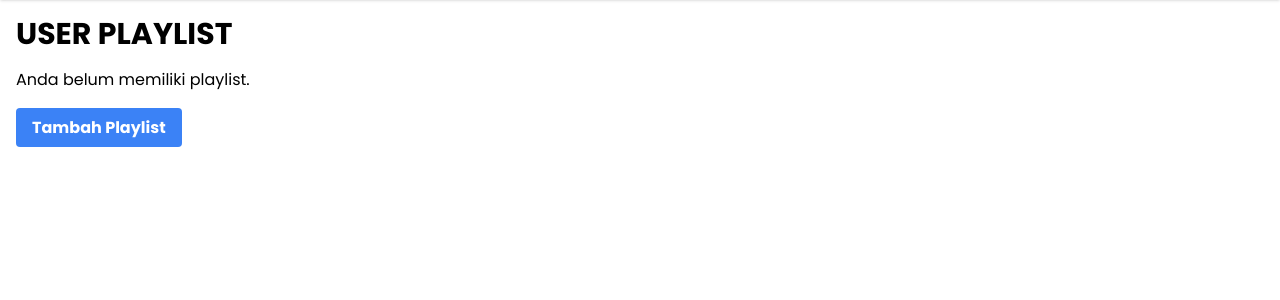
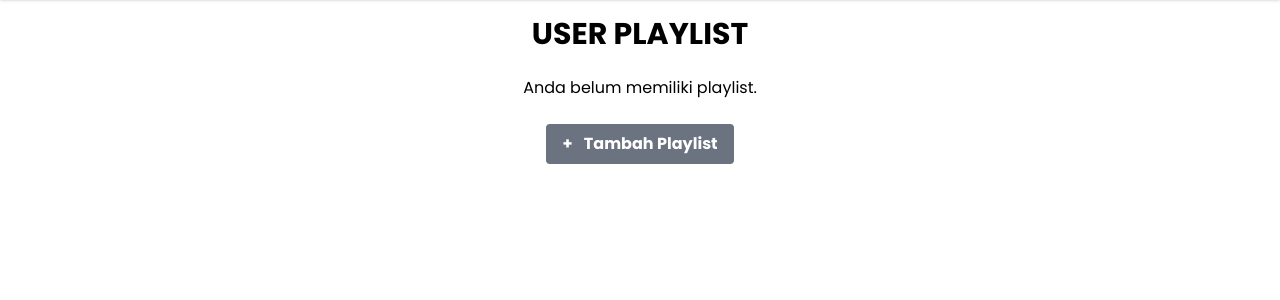
Before and after one commit to rontrying/TK-BASDAT-C17, a Django app: page /playlist/ in a window 1280 px wide. Shown: the part 52-352 px from the top of the page. Run offline with Django 4.2, Linux system fonts and the light colour scheme; some libraries are stand-ins or nearby versions.

Commit message:
Modifying template for playlist

```diff
--- a/base/templates/base.html
+++ b/base/templates/base.html
@@ -39,7 +39,7 @@
                             <a href="/about" class="text-gray-800 hover:text-gray-600 transition-colors duration-300">About</a>
                             <a href="/services" class="text-gray-800 hover:text-gray-600 transition-colors duration-300">Services</a>
                             <a href="/contact" class="text-gray-800 hover:text-gray-600 transition-colors duration-300">Contact</a>
-                            <a href="/playlist" class="text-gray-800 hover:text-gray-600 transition-colors duration-300">Kelola Playlist</a>
+                            <a href="/playlist/" class="text-gray-800 hover:text-gray-600 transition-colors duration-300">Kelola Playlist</a>
                             <a href="{% url 'album_and_song:show_main' %}" class="text-gray-800 hover:text-gray-600 transition-colors duration-300">Kelola Album & Songs</a>
                             <a href="{% url 'royalti:list_royalti' %}" class="text-gray-800 hover:text-gray-600 transition-colors duration-300">Royalti</a>
                         </div>
--- a/marmut/settings.py
+++ b/marmut/settings.py
@@ -44,6 +44,7 @@ INSTALLED_APPS = [
     "dashboard",
     "authentication",
     "royalti",
+    "playlist",
     "django.contrib.admin",
     "django.contrib.auth",
     "django.contrib.contenttypes",
--- a/playlist/templates/kelola_playlist.html
+++ b/playlist/templates/kelola_playlist.html
@@ -1,7 +1,7 @@
 {% extends 'base.html' %}
 {% block content %}
 <div class="container mx-auto p-4">
-    <h1 class="text-3xl font-bold mb-4">USER PLAYLIST</h1>
+    <h1 class="text-3xl mb-6 text-center font-bold">USER PLAYLIST</h1>
 
     {% if playlists %}
     <table class="min-w-full">
@@ -19,21 +19,20 @@
                 <td class="py-3 px-6 text-left">{{ playlist.title }}</td>
                 <td class="py-3 px-6 text-left">{{ playlist.num_songs }}</td>
                 <td class="py-3 px-6 text-left">{{ playlist.total_duration }}</td>
-                <td class="py-3 px-6 text-left">
-                    <a href="{% url 'playlist_detail' playlist.id %}" class="text-blue-600 hover:text-blue-400 transition-colors duration-300">Detail</a>
-                    <a href="{% url 'edit_playlist' playlist.id %}" class="text-green-600 hover:text-green-400 transition-colors duration-300">Ubah</a>
-                    <a href="{% url 'delete_playlist' playlist.id %}" class="text-red-600 hover:text-red-400 transition-colors duration-300">Hapus</a>
-                </td>
+                <!-- Additional actions can be added here -->
             </tr>
             {% endfor %}
         </tbody>
     </table>
     {% else %}
-    <p>Anda belum memiliki playlist.</p>
+    <p class="text-center">Anda belum memiliki playlist.</p>
     {% endif %}
 
-    <div class="mt-6">
-        <a href="{% url 'create_playlist' %}" class="bg-blue-500 hover:bg-blue-700 text-white font-bold py-2 px-4 rounded focus:outline-none focus:shadow-outline">Tambah Playlist</a>
+    <div class="text-center mt-6">
+        <button class="bg-gray-500 hover:bg-gray-700 text-white font-bold py-2 px-4 rounded focus:outline-none focus:shadow-outline">
+            <span class="inline-block mr-2">+</span> Tambah Playlist
+        </button>
     </div>
 </div>
+
 {% endblock content %}
```
